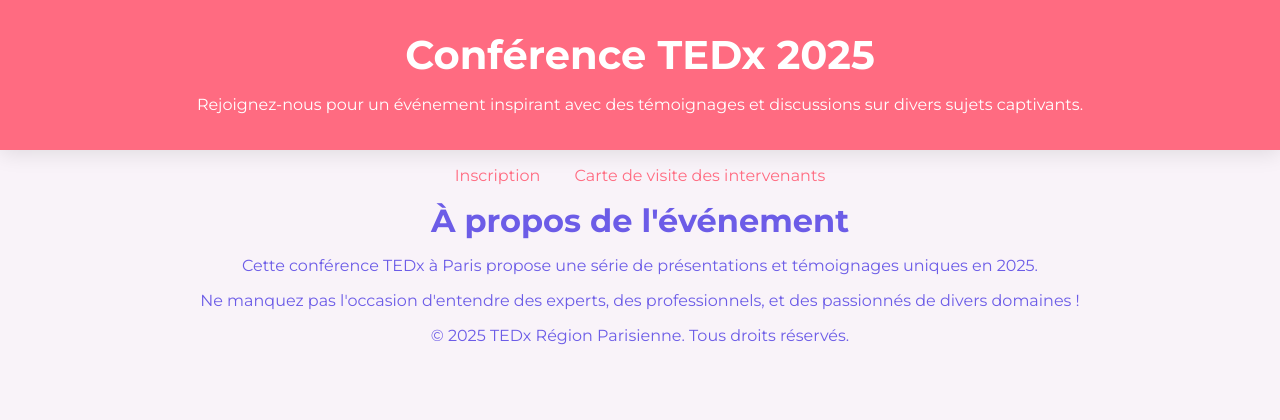
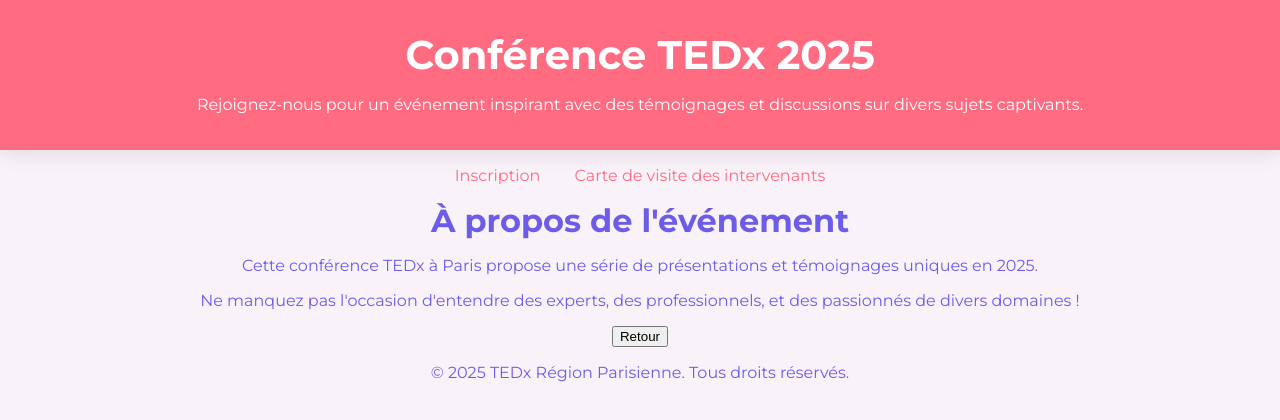
Before and after one commit to Sarah-bar-elh/mission4, a plain HTML site: page index.html in a window 1280 px wide. Drawn offline with Linux system fonts and the light colour scheme.

Commit message:
Update index.html

```diff
--- a/index.html
+++ b/index.html
@@ -25,6 +25,11 @@
         <p>Ne manquez pas l'occasion d'entendre des experts, des professionnels, et des passionnés de divers domaines !</p>
     </section>
 
+    <a href="https://sarah-bar-elh.github.io/newbst_sio/mission.html">
+    <button>Retour</button>
+    </a>
+
+
     <footer>
         <p>&copy; 2025 TEDx Région Parisienne. Tous droits réservés.</p>
     </footer>
```
